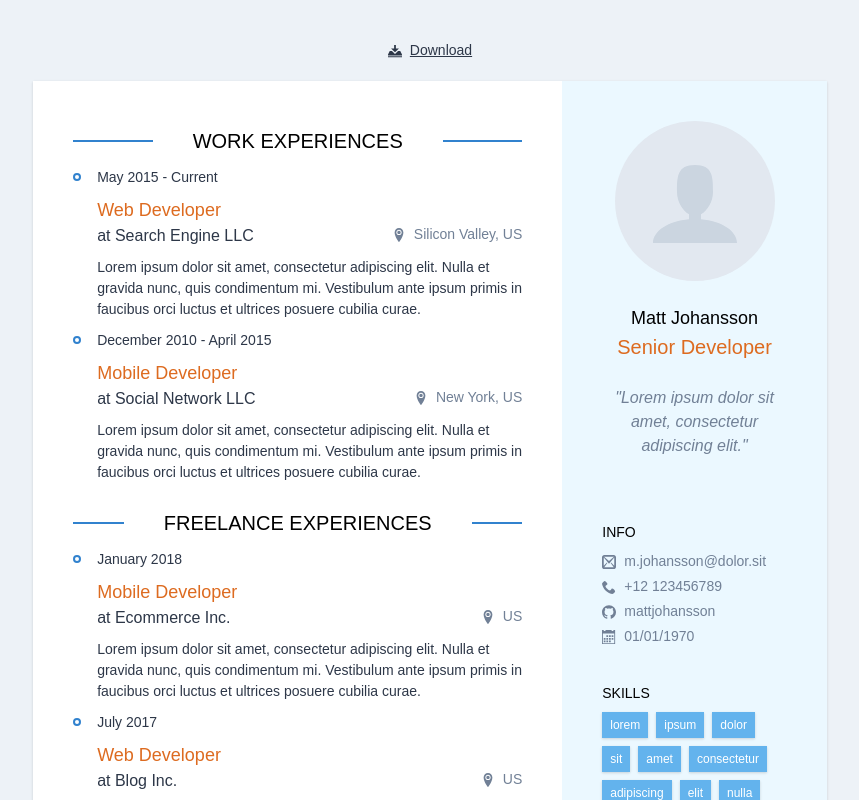
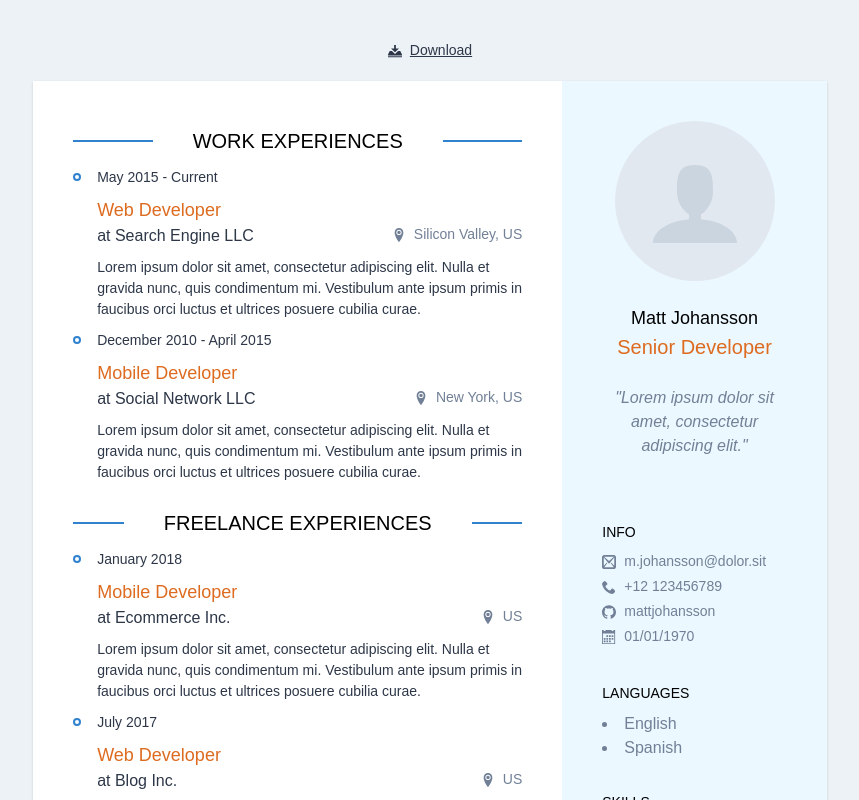
Before and after one commit to omarmahili/cv, a React (Create React App) app: page / in a window 1280 px wide. Shown: the top 800 px of the page, without its empty margins (210-1069 px from the left). Built offline with nearby package versions, Linux system fonts and the light colour scheme.

Commit message:
Add languages section

```diff
--- a/src/App.tsx
+++ b/src/App.tsx
@@ -5,8 +5,9 @@ import Profile from "./components/Profile";
 import ExperiencesSection from "./components/ExperiencesSection";
 import Skills from "./components/Skills";
 import StackOverflow from "./components/StackOverflow";
+import Languages from "./components/Languages";
+import DownloadLink from "./components/DownloadLink";
 import CVData from "./models/cv";
-import DownloadLink from "./components/DownloadLink";
 
 const staticData = require("./assets/data.json") as CVData;
 
@@ -27,6 +28,7 @@ const App: React.FunctionComponent = () => {
           <div className="flex flex-col w-4/12 bg-blue-100 p-10">
             <Profile profile={staticData.profile} />
             <Info info={staticData.info} />
+            <Languages languages={staticData.languages} />
             <Skills skills={staticData.skills} />
             <StackOverflow stackoverflow={staticData.stackoverflow} />
           </div>
--- a/src/assets/data.json
+++ b/src/assets/data.json
@@ -67,6 +67,10 @@
     "githubNickname": "mattjohansson",
     "phoneNumber": "+12 123456789"
   },
+  "languages": [
+    "English",
+    "Spanish"
+  ],
   "skills": [
     "lorem",
     "ipsum",
--- /dev/null
+++ b/src/components/Languages.tsx
@@ -0,0 +1,19 @@
+import React from "react";
+import Subhead from "./Subhead";
+
+interface LanguagesProps {
+  languages: string[];
+}
+
+const Languages: React.FunctionComponent<LanguagesProps> = ({
+  languages,
+}) => (
+  <div className="mb-8">
+    <Subhead>Languages</Subhead>
+    <ul className="text-gray-600 list-disc list-inside">
+      {languages.map(x => <li>{x}</li>)}
+    </ul>
+  </div>
+);
+
+export default Languages;
--- a/src/models/cv.tsx
+++ b/src/models/cv.tsx
@@ -36,6 +36,7 @@ interface CVData {
   skills: string[];
   profile: ProfileData;
   info: InfoData;
+  languages: string[];
   stackoverflow: StackOverflowData;
 }
 
```
